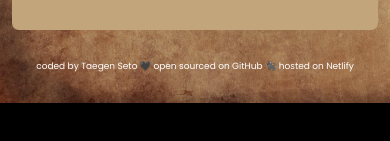
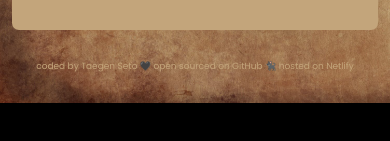
Before and after one commit to taegen-seto/react-dictionary-project, a React (Create React App) app: page / in a window 390 px wide. Shown: the part 417-558 px from the top of the page. Built offline with nearby package versions, Linux system fonts and the light colour scheme; no server answers; a web font is replaced by a local one.

Commit message:
update mobile styling

```diff
--- a/src/App.css
+++ b/src/App.css
@@ -47,6 +47,6 @@ footer a {
     font-size: 9px;
   }
   footer a {
-    color: white;
+    color: #c3a57b;
   }
 }
--- a/src/Meaning.css
+++ b/src/Meaning.css
@@ -13,3 +13,8 @@
 .Meaning .synonyms {
   list-style: none;
 }
+@media (max-width: 900px) {
+  .Meaning .definition {
+    font-size: 14px;
+  }
+}
```
